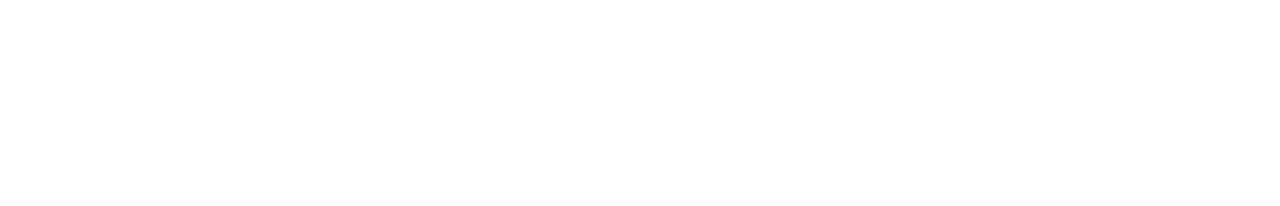
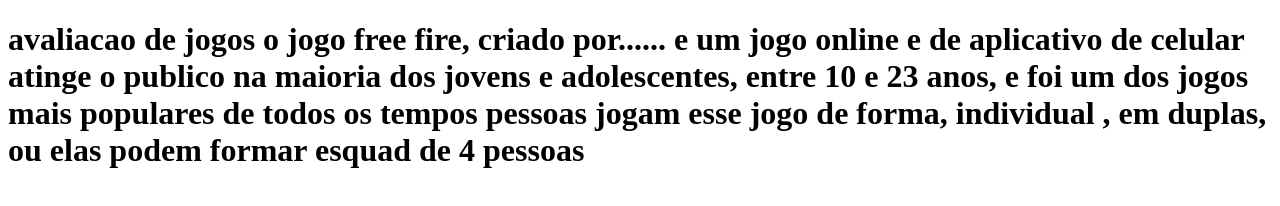
Before and after one commit to fpipi/pensamentocomputacional, a plain HTML site: page index.html in a window 1280 px wide. Drawn offline with Linux system fonts and the light colour scheme.

Commit message:
conteudo

```diff
--- a/index.html
+++ b/index.html
@@ -1,7 +1,15 @@
 <!DOCTYPE html>
 <html>
     <heab>
+<title>pagina html</title>
+    </heab>
+    <body>
+        <h1>avaliacao de jogos
+            o jogo free fire, criado por...... e um jogo online e de aplicativo de celular
 
-    </heab>
-    <body
+            atinge o publico na maioria dos jovens e adolescentes, entre 10 e 23 anos, e foi um dos jogos mais populares de todos os tempos
+
+            pessoas jogam esse jogo de forma, individual , em duplas, ou elas podem formar esquad de 4 pessoas
+
+    </body>
 </html>
```
